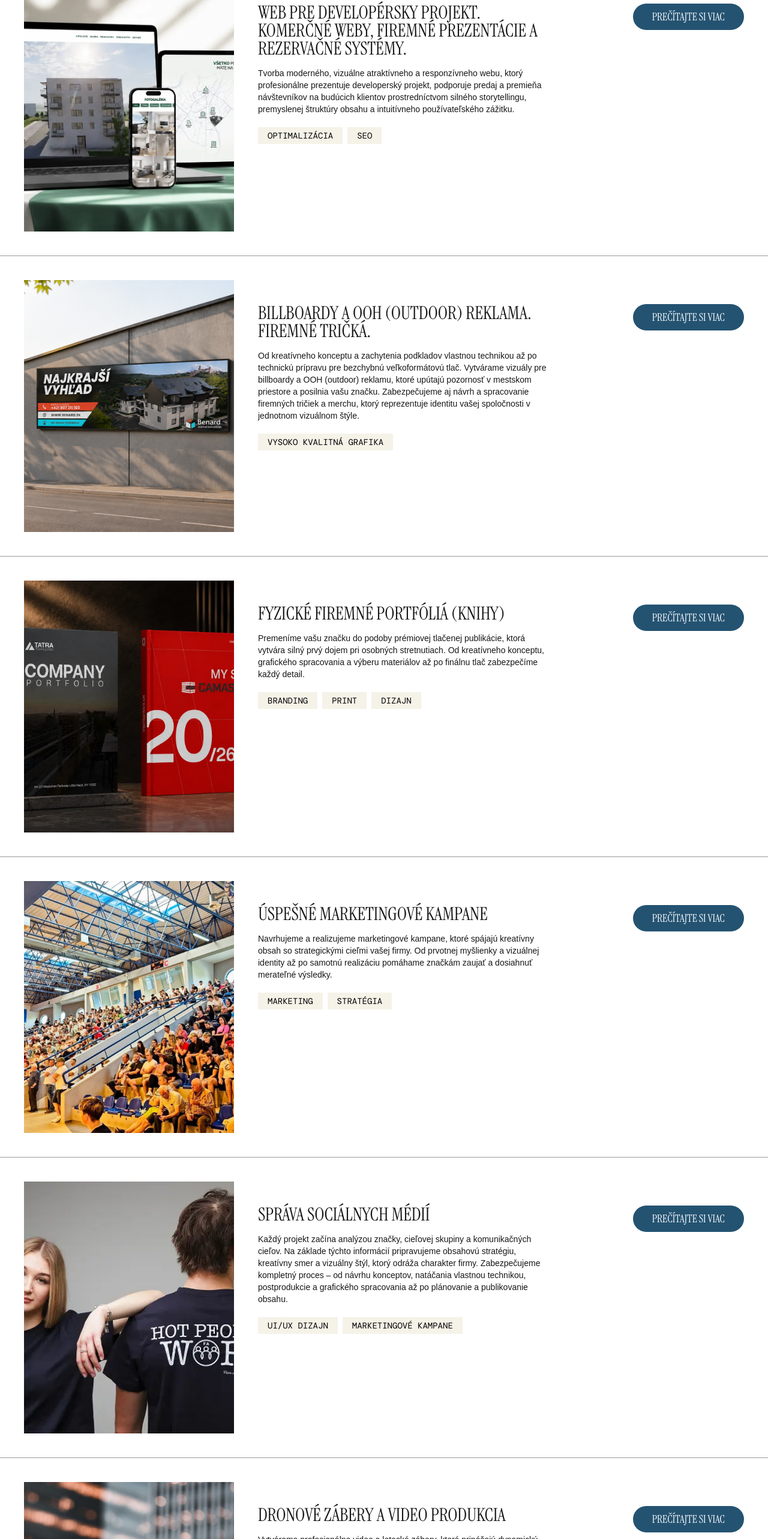
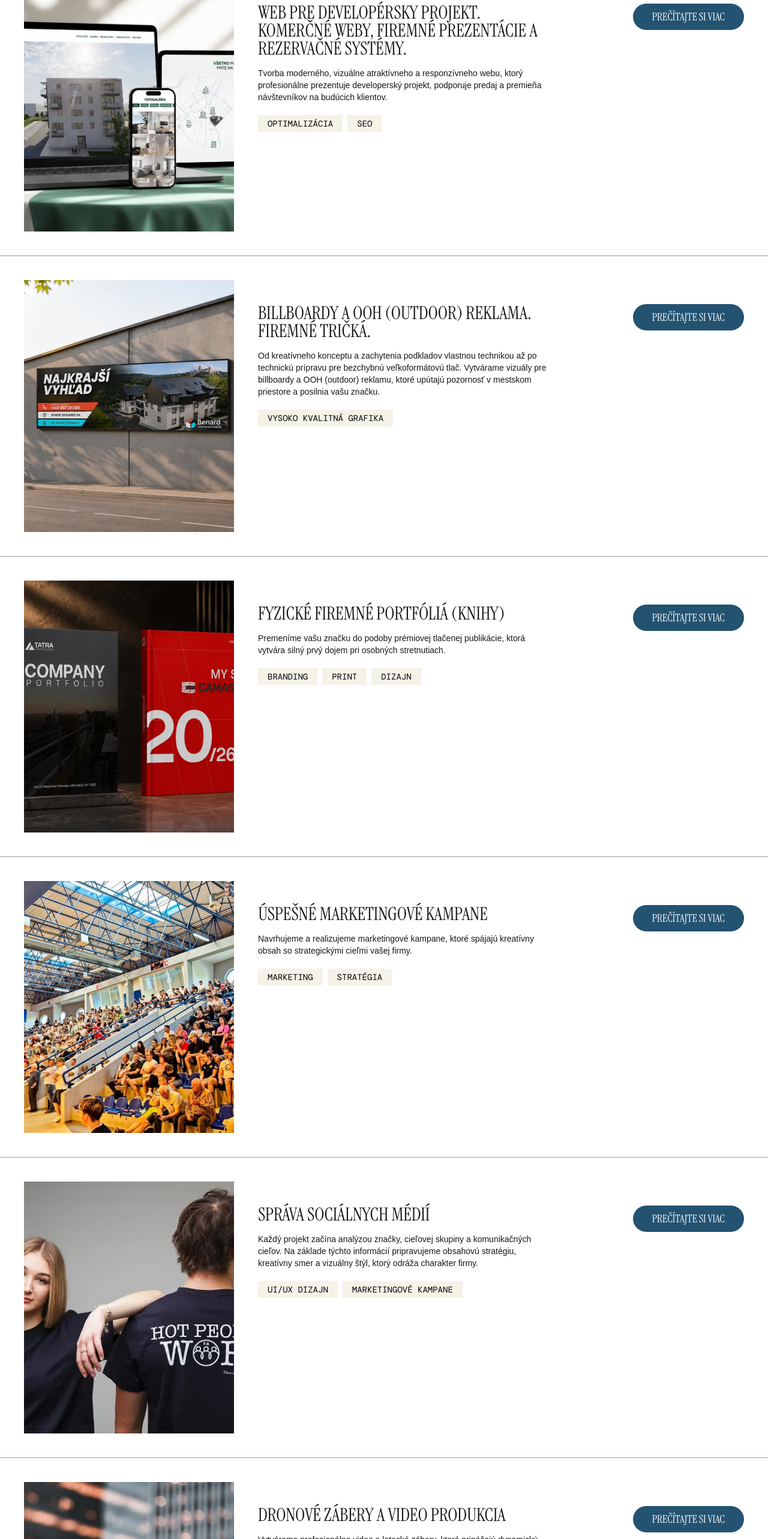
Before and after one commit to stanislavhrechan/Dionis, a Next.js app: page / in a window 1280 px wide. Shown: the part 1588-4154 px from the top of the page at 60% size. Built offline with nearby package versions, Linux system fonts and the light colour scheme; a web font is replaced by a local one.

Commit message:
Update last commit and change cta and text size

```diff
--- a/app/components/ServicesScroll.tsx
+++ b/app/components/ServicesScroll.tsx
@@ -32,14 +32,14 @@ export default function ServicesStack() {
   return (
     <>
       <div className="px-5 md:px-10 md:pt-10 pb-4 md:pb-12 bg-white">
-        <h2 className="font-instrument text-3xl md:text-5xl md:max-w-5xl">Úspech nemeriame počtom zobrazení, ale umiestneniami, ktoré ovplyvňujú vašich kupujúcich, pomáhajú uzatvárať obchody a robia z vás lídra vo vašej kategórii.</h2>
+        <h2 className="font-instrument text-2xl md:text-5xl md:max-w-5xl">Úspech nemeriame počtom zobrazení, ale umiestneniami, ktoré ovplyvňujú vašich kupujúcich, pomáhajú uzatvárať obchody a robia z vás lídra vo vašej kategórii.</h2>
       </div>
       <section ref={containerRef} className="relative w-full">
 
         <div className="stack-card sticky top-0 w-full">
           <ServiceCard
             title="Web pre developérsky projekt. Komerčné weby, firemné prezentácie a rezervačné systémy."
-            description="Tvorba moderného, vizuálne atraktívneho a responzívneho webu, ktorý profesionálne prezentuje developerský projekt, podporuje predaj a premieňa návštevníkov na budúcich klientov prostredníctvom silného storytellingu, premyslenej štruktúry obsahu a intuitívneho používateľského zážitku."
+            description="Tvorba moderného, vizuálne atraktívneho a responzívneho webu, ktorý profesionálne prezentuje developerský projekt, podporuje predaj a premieňa návštevníkov na budúcich klientov."
             tags={['Optimalizácia', 'SEO']}
             image="/image/works_type/web.webp"
             link="/services/web-pre-developersky-projekt"
@@ -49,7 +49,7 @@ export default function ServicesStack() {
         <div className="stack-card sticky top-0 w-full">
           <ServiceCard
             title="Billboardy a OOH (Outdoor) reklama. Firemné tričká."
-            description="Od kreatívneho konceptu a zachytenia podkladov vlastnou technikou až po technickú prípravu pre bezchybnú veľkoformátovú tlač. Vytvárame vizuály pre billboardy a OOH (outdoor) reklamu, ktoré upútajú pozornosť v mestskom priestore a posilnia vašu značku. Zabezpečujeme aj návrh a spracovanie firemných tričiek a merchu, ktorý reprezentuje identitu vašej spoločnosti v jednotnom vizuálnom štýle."
+            description="Od kreatívneho konceptu a zachytenia podkladov vlastnou technikou až po technickú prípravu pre bezchybnú veľkoformátovú tlač. Vytvárame vizuály pre billboardy a OOH (outdoor) reklamu, ktoré upútajú pozornosť v mestskom priestore a posilnia vašu značku."
             tags={["Vysoko kvalitná grafika"]}
             image="/image/works_type/benard.png"
             link="/services/billboardy-ooh"
@@ -59,7 +59,7 @@ export default function ServicesStack() {
         <div className="stack-card sticky top-0 w-full">
           <ServiceCard
             title="Fyzické firemné portfóliá (Knihy)"
-            description="Premeníme vašu značku do podoby prémiovej tlačenej publikácie, ktorá vytvára silný prvý dojem pri osobných stretnutiach. Od kreatívneho konceptu, grafického spracovania a výberu materiálov až po finálnu tlač zabezpečíme každý detail."
+            description="Premeníme vašu značku do podoby prémiovej tlačenej publikácie, ktorá vytvára silný prvý dojem pri osobných stretnutiach."
             tags={["Branding", "Print", "Dizajn"]}
             image="/image/works_type/firemne_portfolio.webp"
             link="/services/fyzicke-firemne-portfolia"
@@ -69,7 +69,7 @@ export default function ServicesStack() {
         <div className="stack-card sticky top-0 w-full">
           <ServiceCard
             title="Úspešné marketingové kampane"
-            description="Navrhujeme a realizujeme marketingové kampane, ktoré spájajú kreatívny obsah so strategickými cieľmi vašej firmy. Od prvotnej myšlienky a vizuálnej identity až po samotnú realizáciu pomáhame značkám zaujať a dosiahnuť merateľné výsledky."
+            description="Navrhujeme a realizujeme marketingové kampane, ktoré spájajú kreatívny obsah so strategickými cieľmi vašej firmy."
             tags={["Marketing", "Stratégia"]}
             image="/image/works_type/spolupraca.webp"
             link="/services/marketingove-kampane"
@@ -79,7 +79,7 @@ export default function ServicesStack() {
         <div className="stack-card sticky top-0 w-full">
           <ServiceCard
             title="Správa sociálnych médií"
-            description="Každý projekt začína analýzou značky, cieľovej skupiny a komunikačných cieľov. Na základe týchto informácií pripravujeme obsahovú stratégiu, kreatívny smer a vizuálny štýl, ktorý odráža charakter firmy. Zabezpečujeme kompletný proces – od návrhu konceptov, natáčania vlastnou technikou, postprodukcie a grafického spracovania až po plánovanie a publikovanie obsahu."
+            description="Každý projekt začína analýzou značky, cieľovej skupiny a komunikačných cieľov. Na základe týchto informácií pripravujeme obsahovú stratégiu, kreatívny smer a vizuálny štýl, ktorý odráža charakter firmy. "
             tags={["UI/UX dizajn", "Marketingové kampane"]}
             image="/image/works_type/siete.webp"
             link="/services/sprava-socialnych-media"
@@ -89,7 +89,7 @@ export default function ServicesStack() {
         <div className="stack-card sticky top-0 w-full">
           <ServiceCard
             title="Dronové zábery a video produkcia"
-            description="Vytvárame profesionálne video a letecké zábery, ktoré prinášajú dynamický pohľad na vaše projekty, priestory alebo produkty. Vďaka vlastnej technike zabezpečujeme kompletnú produkciu od natáčania až po finálny vizuálny výstup."
+            description="Vytvárame profesionálne video a letecké zábery, ktoré prinášajú dynamický pohľad na vaše projekty, priestory alebo produkty. "
             tags={["Video", "Dron", "Produkcia"]}
             image="/image/works_type/dron.webp"
             link="/services/dronove-zabery-video-produkcia"
--- a/app/contact/page.tsx
+++ b/app/contact/page.tsx
@@ -81,8 +81,8 @@ export default function Contact() {
 
         </section>
         <section className="pt-10 md:pt-20 pb-10 text-center relative bg-white">
-          <h3 className="text-2xl md:text-3xl mx-auto max-w-sm md:max-w-5xl font-instrument text-center">“Robíme veci, ktoré dávajú zmysel. Počúvame, premýšľame a tvoríme tak, aby výsledok stál za to – nielen na prvý pohľad, ale aj o mesiace neskôr. Každý projekt je pre nás príležitosť ukázať, že kvalitná práca a osobný prístup stále niečo znamenajú. Veríme, že najlepšie výsledky vznikajú vtedy, keď si s klientom rozumieme a ťaháme za jeden povraz. Ďakujeme všetkým, ktorí nám dôverujú – je to pre nás motivácia robiť veci ešte lepšie.”</h3>
-          <p className="font-instrument text-2xl md:text-xl mt-3">Tobias Lorencovič<br /></p>
+          <h3 className="text-xl md:text-3xl mx-auto max-w-sm md:max-w-5xl font-instrument text-center">“Robíme veci, ktoré dávajú zmysel. Počúvame, premýšľame a tvoríme tak, aby výsledok stál za to – nielen na prvý pohľad, ale aj o mesiace neskôr. Každý projekt je pre nás príležitosť ukázať, že kvalitná práca a osobný prístup stále niečo znamenajú. Veríme, že najlepšie výsledky vznikajú vtedy, keď si s klientom rozumieme a ťaháme za jeden povraz. Ďakujeme všetkým, ktorí nám dôverujú – je to pre nás motivácia robiť veci ešte lepšie.”</h3>
+          <p className="font-instrument text-xl md:text-xl mt-3">Tobias Lorencovič<br /></p>
           <span className="uppercase font-dm-mono text-black/85 text-xs">Spolumajiteľ</span>
         </section>
         <Footer></Footer>
--- a/app/page.tsx
+++ b/app/page.tsx
@@ -10,8 +10,8 @@ export default function Home() {
         <Hero/>
         <About/>
         <section className="pt-10 md:pt-20 pb-10 text-center relative bg-white">
-          <h3 className="text-2xl md:text-3xl mx-auto max-w-sm md:max-w-5xl font-instrument text-center">“V Dionise pristupujeme ku každému klientovi individuálne. Každá zákazka je pre nás jedinečná – a práve v tom spočíva krása našej práce. Spolu s celým tímom urobíme maximum pre to, aby sme stopercentne splnili vaše požiadavky a dodali produkt v tej najvyššej kvalite. ”</h3>
-          <p className="font-instrument text-2xl md:text-xl mt-3">Samuel  Stesňák<br /></p>
+          <h3 className="text-xl md:text-3xl mx-auto max-w-sm md:max-w-5xl font-instrument text-center">“V Dionise pristupujeme ku každému klientovi individuálne. Každá zákazka je pre nás jedinečná – a práve v tom spočíva krása našej práce. Spolu s celým tímom urobíme maximum pre to, aby sme stopercentne splnili vaše požiadavky a dodali produkt v tej najvyššej kvalite. ”</h3>
+          <p className="font-instrument text-xl md:text-xl mt-3">Samuel  Stesňák<br /></p>
           <span className="uppercase font-dm-mono text-black/85 text-xs">Spolumajiteľ</span>
         </section>
         <ServicesStack/>
--- a/app/sections/AboutPage/Privilegios.tsx
+++ b/app/sections/AboutPage/Privilegios.tsx
@@ -2,7 +2,7 @@ export default function Privilegios() {
     return (
         <>
             <section className="relative mt-10 flex flex-col mx-4 md:mx-10">
-                <h2 className="font-instrument text-3xl md:text-5xl uppercase mt-15 max-w-3xl">
+                <h2 className="font-instrument text-2xl md:text-5xl uppercase mt-15 max-w-3xl">
                     Zásady klienta, ktoré<br />formujú každé naše rozhodnutie
                 </h2>
                 <div className="flex flex-col md:flex-row justify-between w-full md:mt-10">
--- a/app/sections/CTA.tsx
+++ b/app/sections/CTA.tsx
@@ -49,9 +49,9 @@ export default function CTA(){
                 className="absolute inset-0 hidden md:block h-full w-full object-cover parallax-img"
                 />
                 <img
-                src="/image/bga_test_mobile_3.png"
+                src="/image/logo.svg"
                 alt=""
-                className="absolute md:hidden inset-0 h-full w-full parallax-img"
+                className="absolute md:hidden left-1/2 top-1/2 -translate-x-1/2 -translate-y-1/2 parallax-img"
                 />
                 <div className="absolute inset-0 bg-[linear-gradient(253.74deg,rgba(52,52,198,0.26)_33.45%,rgba(149,169,219,0.26)_100.02%)]"></div>
                 <WordWaveSection/>
--- a/app/services/page.tsx
+++ b/app/services/page.tsx
@@ -7,8 +7,8 @@ export default function Works() {
       <Hero/>
       <Sections/>
         <section className="pt-10 md:pt-20 pb-10 text-center relative bg-white">
-          <h3 className="text-2xl md:text-3xl mx-auto max-w-sm md:max-w-5xl font-instrument text-center">“Spolu s tímom Dionis pristupujeme ku každému klientovi individuálne a vytvárame stratégie na mieru, ktoré odrážajú jeho jedinečné ciele a víziu. Našou prioritou nie je len odviesť kvalitnú prácu, ale prinášať reálny rast, hodnotu a dlhodobý úspech.“</h3>
-          <p className="font-instrument text-2xl md:text-xl mt-3">Maxim Troščák<br /></p>
+          <h3 className="text-xl md:text-3xl mx-auto max-w-sm md:max-w-5xl font-instrument text-center">“Spolu s tímom Dionis pristupujeme ku každému klientovi individuálne a vytvárame stratégie na mieru, ktoré odrážajú jeho jedinečné ciele a víziu. Našou prioritou nie je len odviesť kvalitnú prácu, ale prinášať reálny rast, hodnotu a dlhodobý úspech.“</h3>
+          <p className="font-instrument text-xl md:text-xl mt-3">Maxim Troščák<br /></p>
           <span className="uppercase font-dm-mono text-black/85 text-xs">Spolumajiteľ</span>
         </section>
         <Footer></Footer>
```
Also changed, not shown: app/components/Header.tsx (+4 -4 lines).
